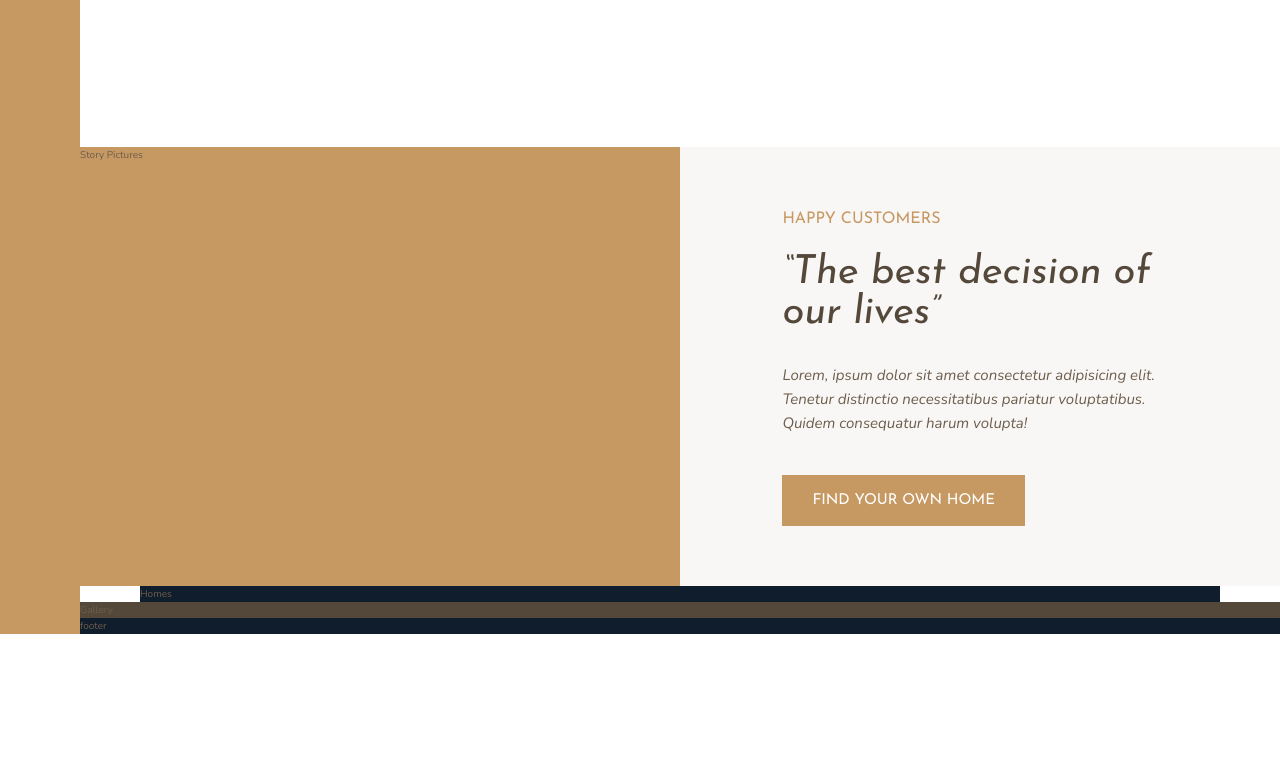
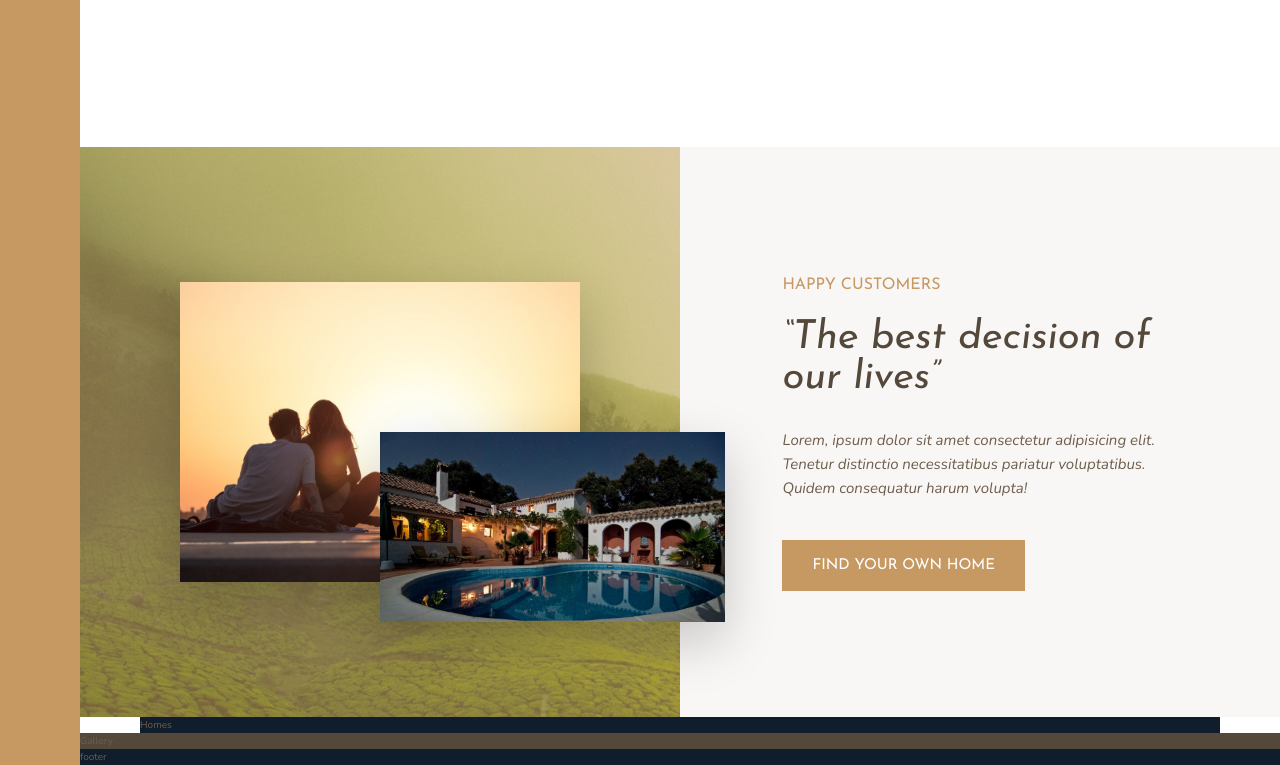
Before and after one commit to OskarAhl/nexter-css-grid, a website: page index.html in a window 1280 px wide. Shown: the part 1161-1926 px from the top of the page. Before the commit the page ends 1795 px from the top, so only its background shows below. Drawn offline with nearby package versions, Linux system fonts and the light colour scheme.

Commit message:
finish story section

```diff
--- a/index.html
+++ b/index.html
@@ -82,7 +82,8 @@
         </section>
 
         <div class="story__pictures">
-            Story Pictures
+            <img src="img/story-1.jpeg" alt="Couple with new house" class="story__img--1">
+            <img src="img/story-2.jpeg" alt="new house" class="story__img--2">
         </div>
 
         <div class="story__content">
--- a/sass/_base.scss
+++ b/sass/_base.scss
@@ -43,15 +43,14 @@ body {
     grid-template-rows: 80vh min-content min-content repeat(3, min-content);
     //1: sidebar - 3: 1fr - center 8 col content (if needed) 2: content 8 column grid - min min-content max 140px
     // last: 1fr center 8col content (if needed);
-    // grid-template-columns:
-    //     [sidebar-start] 8rem
-    //     [sidebar-end full-start] minmax(6rem, 1fr)
-    //     [center-start]
-    //         repeat(8, [col-start]
-    //             minmax(min-content, 14rem)
-    //             [col-end])
-    //     [center-end] minmax(6rem, 1fr) [full-end];
-        grid-template-columns: [sidebar-start] 8rem [sidebar-end full-start] minmax(6rem, 1fr) [center-start] repeat(8, [col-start] minmax(min-content, 14rem) [col-end]) [center-end] minmax(6rem, 1fr) [full-end];
+    grid-template-columns:
+        [sidebar-start] 8rem
+        [sidebar-end full-start] minmax(6rem, 1fr)
+        [center-start]
+            repeat(8, [col-start]
+                minmax(min-content, 14rem)
+                [col-end])
+        [center-end] minmax(6rem, 1fr) [full-end];
     // for dev target all children
     // & > * {
     //     padding: 30px;
--- a/sass/_story.scss
+++ b/sass/_story.scss
@@ -1,7 +1,30 @@
 .story {
     &__pictures {
         background-color: $color-primary;
+        background-image:
+            linear-gradient(rgba($color-primary, .5), rgba($color-primary, .5)),
+            url(../img/back.jpg);
         grid-column: full-start / col-end 4;
+
+        display: grid;
+        align-items: center;
+        grid-template-rows: repeat(6, 1fr);
+        grid-template-columns: repeat(6, 1fr);
+    }
+
+    &__img--1 {
+        width: 100%;
+        grid-row: 2 / 6;
+        grid-column: 2 / 6;
+        box-shadow: 0 2rem 5rem rgba(#000, 0.2);
+    }
+
+    &__img--2 {
+        width: 115%;
+        grid-row: 4 / 6;
+        grid-column: 4 / 7;
+        z-index: 20;
+        box-shadow: 0 2rem 5rem rgba(#000, 0.2);
     }
 
     &__content {
```
Also changed, not shown: css/style.css.
